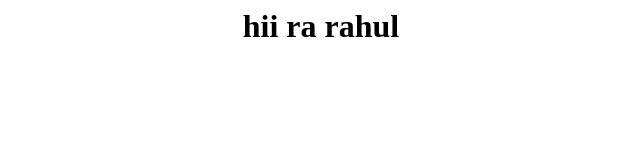
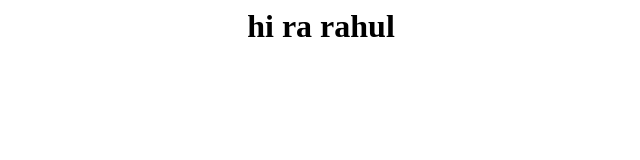
Before and after one commit to Dpk738/arr.github.io, a plain HTML site: page index.html in a window 1280 px wide. Shown: the full height of the page, 319-959 px from the left. Drawn offline with Linux system fonts and the light colour scheme.

Commit message:
Update index.html

```diff
--- a/index.html
+++ b/index.html
@@ -7,6 +7,6 @@
     <title>Document</title>
 </head>
 <body>
-    <h1>hii ra rahul</h1>
+    <h1>hi ra rahul</h1>
 </body>
 </html>
```
